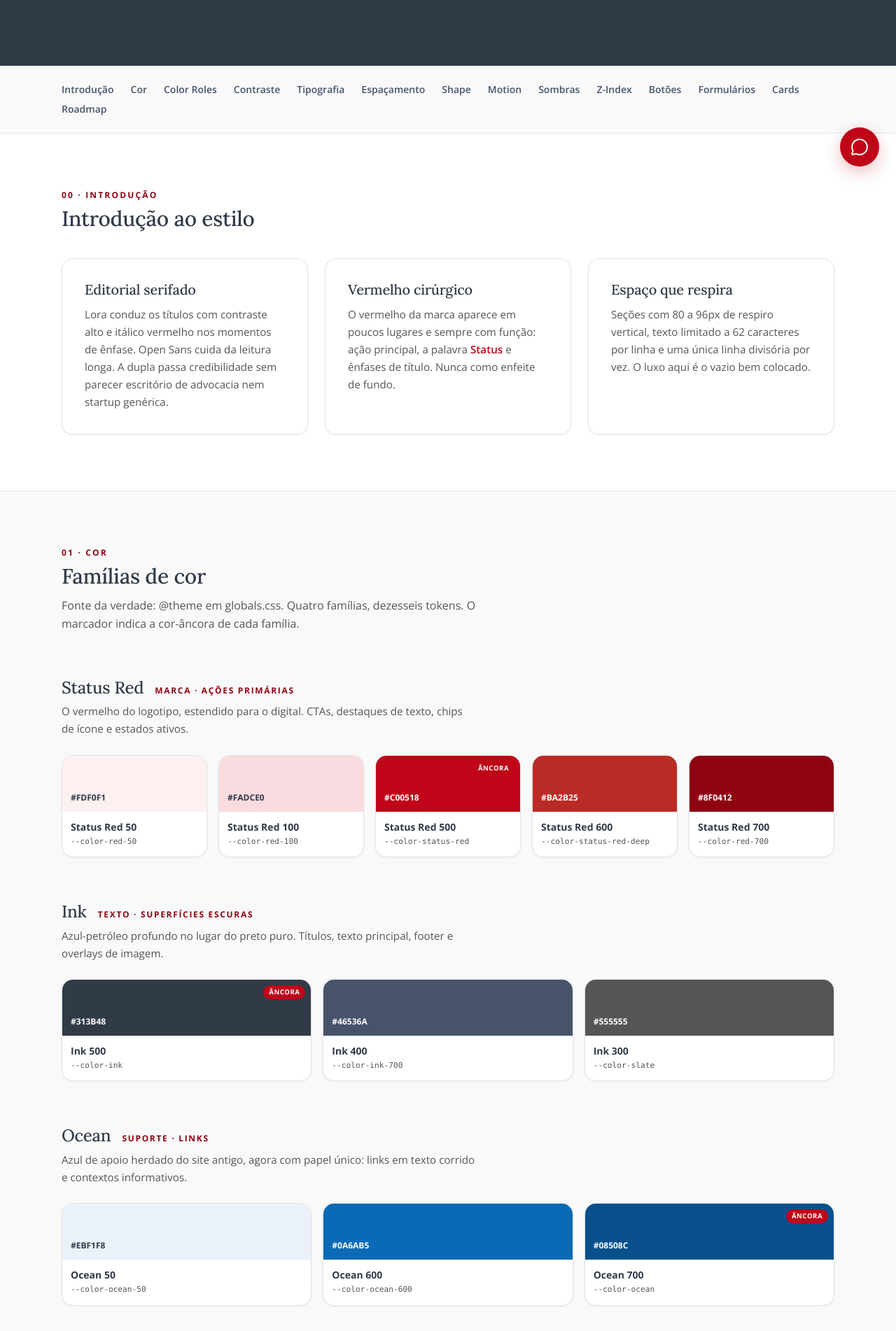
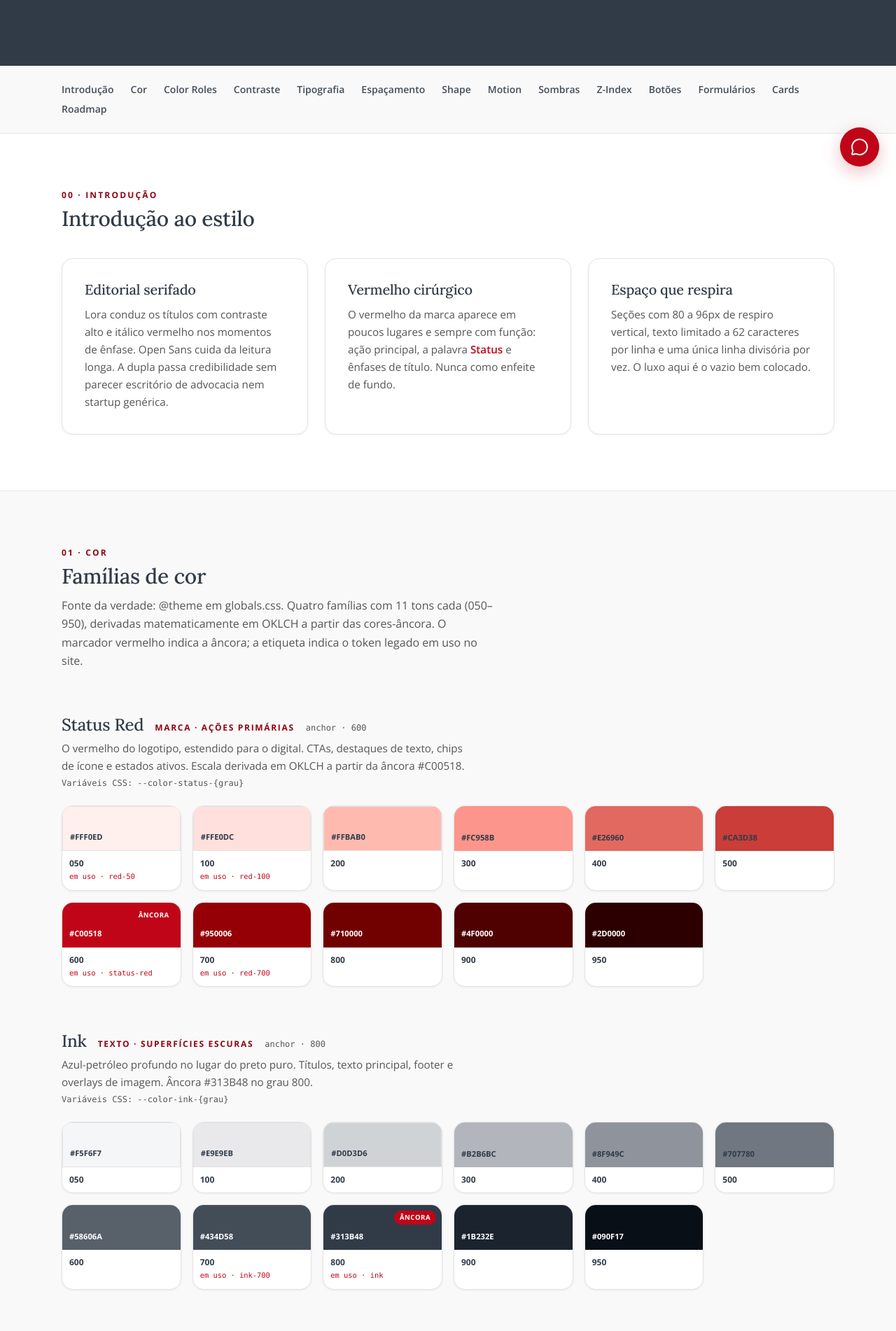
Before and after one commit to lucasignislab/statuscontabilidade, a Next.js app in the folder site/: page /design-system in a window 1280 px wide. Shown: the part 538-2440 px from the top of the page at 70% size. Built offline with nearby package versions, Linux system fonts and the light colour scheme.

Commit message:
Escalas completas de 11 tons (050-950) por familia, derivadas em OKLCH e registradas no @theme

```diff
--- a/site/src/app/design-system/page.tsx
+++ b/site/src/app/design-system/page.tsx
@@ -10,48 +10,60 @@ export const metadata: Metadata = {
 
 /* ---------------- dados ---------------- */
 
+const GRADES = ["050","100","200","300","400","500","600","700","800","900","950"] as const;
+
 const families = [
   {
     name: "Status Red",
+    cssVar: "status",
     role: "Marca · ações primárias",
-    desc: "O vermelho do logotipo, estendido para o digital. CTAs, destaques de texto, chips de ícone e estados ativos.",
-    swatches: [
-      { grade: "50", hex: "#FDF0F1", token: "red-50", text: "text-ink" },
-      { grade: "100", hex: "#FADCE0", token: "red-100", text: "text-ink" },
-      { grade: "500", hex: "#C00518", token: "status-red", anchor: true, text: "text-white" },
-      { grade: "600", hex: "#BA2B25", token: "status-red-deep", text: "text-white" },
-      { grade: "700", hex: "#8F0412", token: "red-700", text: "text-white" },
-    ],
+    anchor: "600",
+    desc: "O vermelho do logotipo, estendido para o digital. CTAs, destaques de texto, chips de ícone e estados ativos. Escala derivada em OKLCH a partir da âncora #C00518.",
+    hex: {
+      "050": "#FFF0ED", "100": "#FFE0DC", "200": "#FFBAB0", "300": "#FC958B",
+      "400": "#E26960", "500": "#CA3D38", "600": "#C00518", "700": "#950006",
+      "800": "#710000", "900": "#4F0000", "950": "#2D0000",
+    } as Record<string, string>,
+    inUse: { "050": "red-50", "100": "red-100", "600": "status-red", "700": "red-700" } as Record<string, string>,
   },
   {
     name: "Ink",
+    cssVar: "ink",
     role: "Texto · superfícies escuras",
-    desc: "Azul-petróleo profundo no lugar do preto puro. Títulos, texto principal, footer e overlays de imagem.",
-    swatches: [
-      { grade: "500", hex: "#313B48", token: "ink", anchor: true, text: "text-white" },
-      { grade: "400", hex: "#46536A", token: "ink-700", text: "text-white" },
-      { grade: "300", hex: "#555555", token: "slate", text: "text-white" },
-    ],
+    anchor: "800",
+    desc: "Azul-petróleo profundo no lugar do preto puro. Títulos, texto principal, footer e overlays de imagem. Âncora #313B48 no grau 800.",
+    hex: {
+      "050": "#F5F6F7", "100": "#E9E9EB", "200": "#D0D3D6", "300": "#B2B6BC",
+      "400": "#8F949C", "500": "#707780", "600": "#58606A", "700": "#434D58",
+      "800": "#313B48", "900": "#1B232E", "950": "#090F17",
+    } as Record<string, string>,
+    inUse: { "700": "ink-700", "800": "ink" } as Record<string, string>,
   },
   {
     name: "Ocean",
+    cssVar: "ocean",
     role: "Suporte · links",
-    desc: "Azul de apoio herdado do site antigo, agora com papel único: links em texto corrido e contextos informativos.",
-    swatches: [
-      { grade: "50", hex: "#EBF1F8", token: "ocean-50", text: "text-ink" },
-      { grade: "600", hex: "#0A6AB5", token: "ocean-600", text: "text-white" },
-      { grade: "700", hex: "#08508C", token: "ocean", anchor: true, text: "text-white" },
-    ],
+    anchor: "600",
+    desc: "Azul de apoio herdado do site antigo, com papel único: links em texto corrido e contextos informativos. Âncora #08508C no grau 600.",
+    hex: {
+      "050": "#EFF7FF", "100": "#DFEBF9", "200": "#B8D6F7", "300": "#94BAE3",
+      "400": "#6A98C8", "500": "#4479B0", "600": "#08508C", "700": "#174E81",
+      "800": "#0A3862", "900": "#012444", "950": "#000E25",
+    } as Record<string, string>,
+    inUse: { "050": "ocean-50", "500": "ocean-600", "600": "ocean" } as Record<string, string>,
   },
   {
-    name: "Neutros",
+    name: "Neutral",
+    cssVar: "neutral",
     role: "Superfícies · divisórias",
-    desc: "Papel branco, névoa quase imperceptível para alternar seções e uma linha fina que estrutura sem poluir.",
-    swatches: [
-      { grade: "paper", hex: "#FFFFFF", token: "paper", anchor: true, text: "text-ink" },
-      { grade: "mist", hex: "#F9F9F9", token: "mist", text: "text-ink" },
-      { grade: "line", hex: "#E4E4E4", token: "line", text: "text-ink" },
-    ],
+    anchor: "050",
+    desc: "Papel, névoa e linha. Escala quente e sem croma que estrutura o layout sem poluir. Âncora #F9F9F9 (mist) no grau 050; o branco puro (paper) fica acima da escala, reservado ao fundo principal.",
+    hex: {
+      "050": "#F9F9F9", "100": "#E9E9E9", "200": "#D2D2D2", "300": "#B6B6B6",
+      "400": "#949494", "500": "#767676", "600": "#5F5F5F", "700": "#4C4C4C",
+      "800": "#373737", "900": "#232323", "950": "#0E0E0E",
+    } as Record<string, string>,
+    inUse: { "050": "mist", "100": "line", "600": "slate" } as Record<string, string>,
   },
 ];
 
@@ -202,7 +214,7 @@ export default function DesignSystemPage() {
           <div className="mt-10 grid grid-cols-2 gap-px overflow-hidden rounded-2xl bg-white/10 sm:grid-cols-4">
             {[
               ["4", "famílias de cor"],
-              ["16", "tokens de cor em uso"],
+              ["44", "tons em escala (4 × 11)"],
               ["15", "color roles semânticos"],
               ["6", "componentes documentados"],
             ].map(([n, label]) => (
@@ -281,32 +293,45 @@ export default function DesignSystemPage() {
             id="cor"
             index="01 · Cor"
             title="Famílias de cor"
-            desc="Fonte da verdade: @theme em globals.css. Quatro famílias, dezesseis tokens. O marcador indica a cor-âncora de cada família."
+            desc="Fonte da verdade: @theme em globals.css. Quatro famílias com 11 tons cada (050–950), derivadas matematicamente em OKLCH a partir das cores-âncora. O marcador vermelho indica a âncora; a etiqueta indica o token legado em uso no site."
           />
           {families.map((f) => (
             <div key={f.name}>
               <div className="flex flex-wrap items-baseline gap-x-4 gap-y-1">
                 <h3 className="text-2xl text-ink">{f.name}</h3>
                 <p className="text-xs font-bold uppercase tracking-[0.14em] text-red-700">{f.role}</p>
+                <p className="text-xs font-mono text-slate">anchor · {f.anchor}</p>
               </div>
               <p className="mt-2 text-slate max-w-[68ch] text-[0.95rem]">{f.desc}</p>
-              <div className={`mt-6 grid gap-4 ${f.swatches.length > 3 ? "sm:grid-cols-3 lg:grid-cols-5" : "sm:grid-cols-3"}`}>
-                {f.swatches.map((s) => (
-                  <div key={s.token} className="card-service overflow-hidden !rounded-2xl hover:!transform-none">
-                    <div className={`relative h-20 flex items-end p-3 ${s.text}`} style={{ background: s.hex, border: s.hex === "#FFFFFF" || s.hex === "#F9F9F9" || s.hex === "#E4E4E4" ? "1px solid var(--color-line)" : undefined }}>
-                      <span className="text-xs font-bold">{s.hex}</span>
-                      {s.anchor && (
+              <p className="mt-1 text-xs font-mono text-slate">Variáveis CSS: --color-{f.cssVar}-{"{grau}"}</p>
+              <div className="mt-6 grid grid-cols-2 gap-4 sm:grid-cols-4 lg:grid-cols-6">
+                {GRADES.map((g) => {
+                  const hex = f.hex[g];
+                  const isAnchor = g === f.anchor;
+                  const lightText = ["600","700","800","900","950"].includes(g);
+                  const needsBorder = ["050","100","200"].includes(g);
+                  return (
+                    <div key={g} className="card-service overflow-hidden !rounded-2xl hover:!transform-none">
+                      <div
+                        className={`relative h-16 flex items-end p-2.5 ${lightText ? "text-white" : "text-ink"}`}
+                        style={{ background: hex, border: needsBorder ? "1px solid var(--color-line)" : undefined }}
+                      >
+                        <span className="text-[0.7rem] font-bold">{hex}</span>
+                        {isAnchor && (
                           <span className="absolute top-2 right-2 rounded-full bg-status-red px-2 py-0.5 text-[0.6rem] font-bold uppercase tracking-wider text-white">
                             âncora
                           </span>
                         )}
                       </div>
-                    <div className="p-3">
-                      <p className="text-sm font-bold text-ink">{f.name} {s.grade}</p>
-                      <p className="text-[0.7rem] font-mono text-slate mt-0.5">--color-{s.token}</p>
+                      <div className="p-2.5">
+                        <p className="text-xs font-bold text-ink">{g}</p>
+                        {f.inUse[g] && (
+                          <p className="mt-0.5 text-[0.65rem] font-mono text-status-red">em uso · {f.inUse[g]}</p>
+                        )}
                       </div>
                     </div>
-                ))}
+                  );
+                })}
               </div>
             </div>
           ))}
--- a/site/src/app/globals.css
+++ b/site/src/app/globals.css
@@ -15,6 +15,55 @@
   --color-mist: #F9F9F9;
   --color-line: #E4E4E4;
   --color-slate: #555555;
+
+  /* Escalas completas (050–950), derivadas em OKLCH das cores-âncora */
+  --color-status-050: #FFF0ED;
+  --color-status-100: #FFE0DC;
+  --color-status-200: #FFBAB0;
+  --color-status-300: #FC958B;
+  --color-status-400: #E26960;
+  --color-status-500: #CA3D38;
+  --color-status-600: #C00518;
+  --color-status-700: #950006;
+  --color-status-800: #710000;
+  --color-status-900: #4F0000;
+  --color-status-950: #2D0000;
+
+  --color-ink-050: #F5F6F7;
+  --color-ink-100: #E9E9EB;
+  --color-ink-200: #D0D3D6;
+  --color-ink-300: #B2B6BC;
+  --color-ink-400: #8F949C;
+  --color-ink-500: #707780;
+  --color-ink-600: #58606A;
+  --color-ink-700: #434D58;
+  --color-ink-800: #313B48;
+  --color-ink-900: #1B232E;
+  --color-ink-950: #090F17;
+
+  --color-ocean-050: #EFF7FF;
+  --color-ocean-100: #DFEBF9;
+  --color-ocean-200: #B8D6F7;
+  --color-ocean-300: #94BAE3;
+  --color-ocean-400: #6A98C8;
+  --color-ocean-500: #4479B0;
+  --color-ocean-600: #08508C;
+  --color-ocean-700: #174E81;
+  --color-ocean-800: #0A3862;
+  --color-ocean-900: #012444;
+  --color-ocean-950: #000E25;
+
+  --color-neutral-050: #F9F9F9;
+  --color-neutral-100: #E9E9E9;
+  --color-neutral-200: #D2D2D2;
+  --color-neutral-300: #B6B6B6;
+  --color-neutral-400: #949494;
+  --color-neutral-500: #767676;
+  --color-neutral-600: #5F5F5F;
+  --color-neutral-700: #4C4C4C;
+  --color-neutral-800: #373737;
+  --color-neutral-900: #232323;
+  --color-neutral-950: #0E0E0E;
 
   --font-display: "Lora", Georgia, serif;
   --font-sans: "Open Sans", system-ui, sans-serif;
```
Lines whose indentation alone changed are shown as unchanged.
